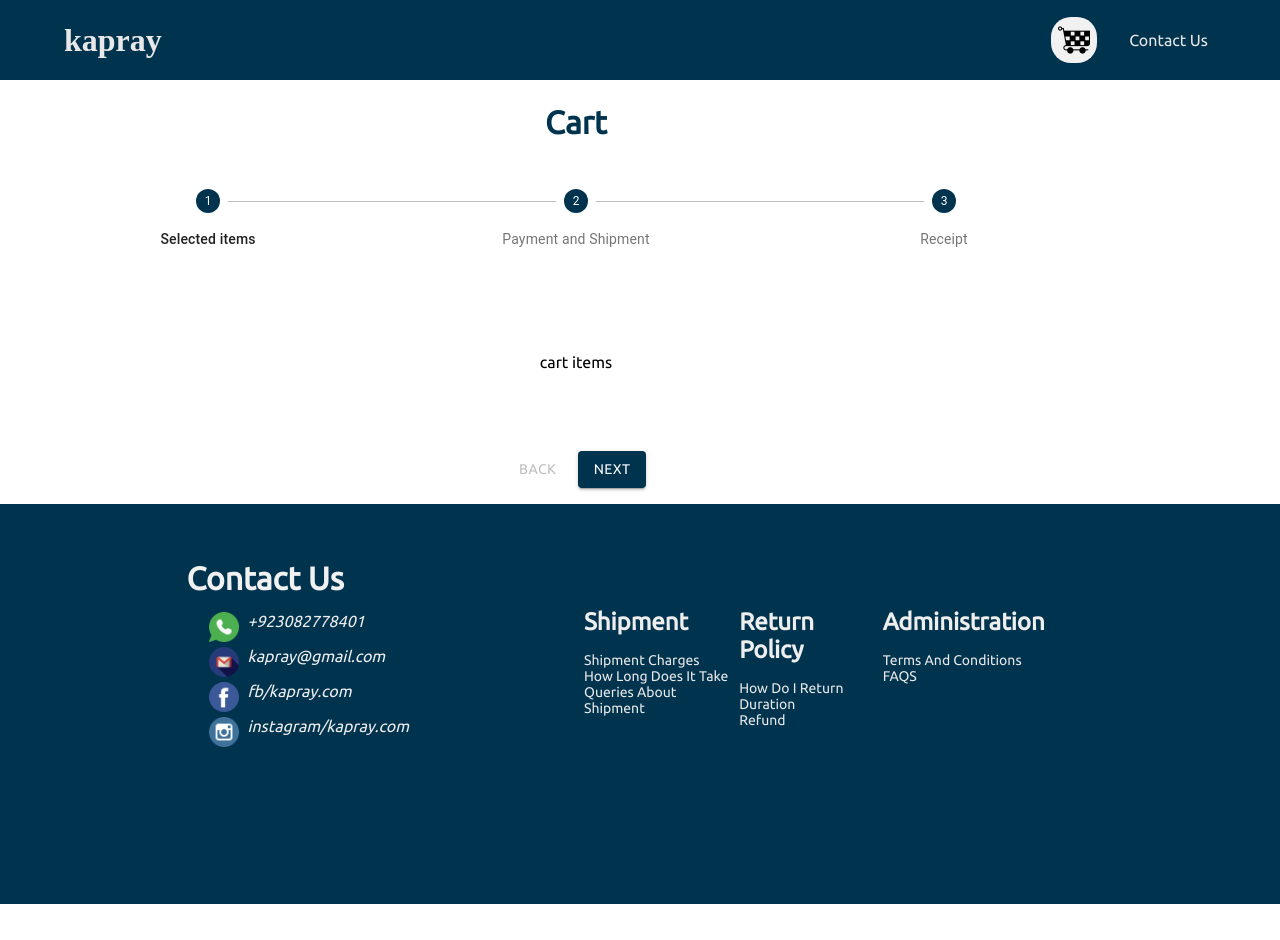
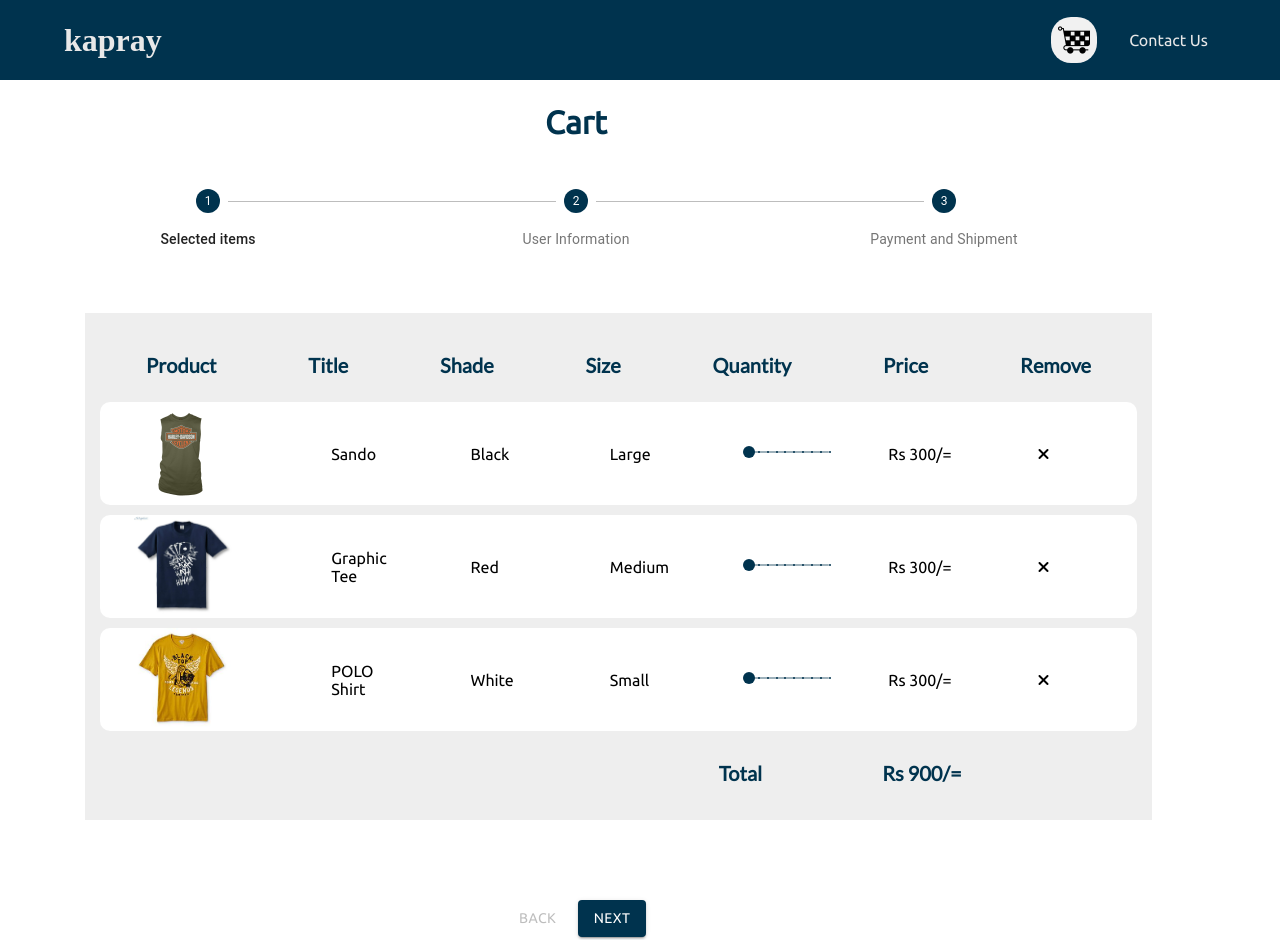
Before and after one commit to abdulbasit892/Merchandise, a React app: page /cart in a window 1280 px wide. Shown: the top 940 px of the page. Before the commit the page ends 904 px from the top, so only its background shows below. Built offline with nearby package versions, Linux system fonts and the light colour scheme; a web font is replaced by a local one.

Commit message:
cart item with styling

```diff
--- a/public/index.html
+++ b/public/index.html
@@ -8,6 +8,11 @@
       href="https://fonts.googleapis.com/css?family=Literata|Barriecito|Ubuntu&display=swap"
       rel="stylesheet"
     />
+    <link
+      href="https://fonts.googleapis.com/css?family=Lato&display=swap"
+      rel="stylesheet"
+    />
+
     <title>Kapray</title>
   </head>
   <body>
--- a/src/Components/cart/cart.js
+++ b/src/Components/cart/cart.js
@@ -5,7 +5,7 @@ import Step from "@material-ui/core/Step";
 import StepLabel from "@material-ui/core/StepLabel";
 import Button from "@material-ui/core/Button";
 
-import Receipt from "./cartSteppers/receipt";
+import UserInformation from "./cartSteppers/userInformation";
 import Payment from "./cartSteppers/payment";
 import CartItems from "./cartSteppers/cartItems";
 
@@ -19,10 +19,6 @@ const useStyles = makeStyles(theme => ({
   },
   backButton: {
     marginRight: theme.spacing(1)
-  },
-  instructions: {
-    width: "fit-content",
-    margin: "10vh auto"
   },
   CartHeader: {
     width: "fit-content",
@@ -42,17 +38,17 @@ const useStyles = makeStyles(theme => ({
 }));
 
 function getSteps() {
-  return ["Selected items", "Payment and Shipment", "Receipt"];
+  return ["Selected items", "User Information", "Payment and Shipment"];
 }
 
-function getStepContent(stepIndex) {
+function getStepContent(stepIndex, data) {
   switch (stepIndex) {
     case 0:
-      return <CartItems />;
+      return <CartItems data={data} />;
     case 1:
+      return <UserInformation />;
+    case 2:
       return <Payment />;
-    case 2:
-      return <Receipt />;
     default:
       return "Uknown stepIndex";
   }
@@ -63,7 +59,7 @@ export default function Cart(props) {
   const [activeStep, setActiveStep] = React.useState(0);
   const steps = getSteps();
 
-  function handleNext(props) {
+  function handleNext() {
     setActiveStep(prevActiveStep => prevActiveStep + 1);
   }
 
@@ -90,7 +86,7 @@ export default function Cart(props) {
           ) : (
             <div>
               <div className={classes.instructions}>
-                {getStepContent(activeStep)}
+                {getStepContent(activeStep, props.data)}
               </div>
               <div className={classes.buttonContainer}>
                 <Button
--- /dev/null
+++ b/src/Components/cart/cartSteppers/cartItemDescription.js
@@ -0,0 +1,119 @@
+import React from "react";
+import image from "../../../images/image4.jpg";
+import image2 from "../../../images/image2.png";
+import image3 from "../../../images/image3.jpeg";
+import Slider from "@material-ui/core/Slider";
+
+function valuetext(value) {
+  return `${value}°C`;
+}
+const CartItemDescription = props => {
+  if (props.index === 0) {
+    return (
+      <div className="CartItemDescription">
+        <div>
+          <img src={image} alt="" />
+        </div>
+        <div>
+          <p>Sando</p>
+        </div>
+        <div>
+          <p>Black</p>
+        </div>
+        <div>
+          <p>Large</p>
+        </div>
+        <div className="CartItemSlider">
+          <Slider
+            defaultValue={1}
+            getAriaValueText={valuetext}
+            aria-labelledby="discrete-slider"
+            valueLabelDisplay="auto"
+            step={1}
+            marks
+            min={1}
+            max={10}
+          />
+        </div>
+        <div>Rs 300/=</div>
+        <div className="CardDescriptionIcon">
+          <a>
+            <i class="fas fa-times" />
+          </a>
+        </div>
+      </div>
+    );
+  } else if (props.index === 1) {
+    return (
+      <div className="CartItemDescription">
+        <div>
+          <img src={image2} alt="" />
+        </div>
+        <div>
+          <p>Graphic Tee</p>
+        </div>
+        <div>
+          <p>Red</p>
+        </div>
+        <div>
+          <p>Medium</p>
+        </div>
+        <div className="CartItemSlider">
+          <Slider
+            defaultValue={1}
+            getAriaValueText={valuetext}
+            aria-labelledby="discrete-slider"
+            valueLabelDisplay="auto"
+            step={1}
+            marks
+            min={1}
+            max={10}
+          />
+        </div>
+        <div>Rs 300/=</div>
+        <div className="CardDescriptionIcon">
+          <a>
+            <i class="fas fa-times" />
+          </a>
+        </div>
+      </div>
+    );
+  } else {
+    return (
+      <div className="CartItemDescription">
+        <div>
+          <img src={image3} alt="" />
+        </div>
+        <div>
+          <p>POLO Shirt</p>
+        </div>
+        <div>
+          <p>White</p>
+        </div>
+        <div>
+          <p>Small</p>
+        </div>
+        <div className="CartItemSlider">
+          <Slider
+            defaultValue={1}
+            getAriaValueText={valuetext}
+            aria-labelledby="discrete-slider"
+            valueLabelDisplay="auto"
+            step={1}
+            marks
+            min={1}
+            max={10}
+          />
+        </div>
+        <div>Rs 300/=</div>
+        <div className="CardDescriptionIcon">
+          <a>
+            <i class="fas fa-times" />
+          </a>
+        </div>
+      </div>
+    );
+  }
+};
+
+export default CartItemDescription;
--- a/src/Components/cart/cartSteppers/cartItems.js
+++ b/src/Components/cart/cartSteppers/cartItems.js
@@ -1,6 +1,30 @@
 import React from "react";
+import CartItemDescription from "./cartItemDescription";
 
-const CartItems = () => {
-  return <div>cart items</div>;
+const CartItems = props => {
+  return (
+    <div className="CartItems">
+      <div className="CartItemsHeader">
+        <ul>
+          <li>Product</li>
+          <li>Title</li>
+          <li>Shade</li>
+          <li>Size</li>
+          <li>Quantity</li>
+          <li>Price</li>
+          <li>Remove</li>
+        </ul>
+      </div>
+      <div className="CartItemsContainer">
+        {props.data.map((prop, index) => {
+          return <CartItemDescription key={index} data={prop} index={index} />;
+        })}
+      </div>
+      <div className="CartItemsFooter">
+        <h4>Total</h4>
+        <h4>Rs 900/=</h4>
+      </div>
+    </div>
+  );
 };
 export default CartItems;
--- a/src/Components/cart/cartSteppers/receipt.js
+++ /dev/null
@@ -1,6 +0,0 @@
-import React from "react";
-
-const Receipt = () => {
-  return <div>thing</div>;
-};
-export default Receipt;
--- /dev/null
+++ b/src/Components/cart/cartSteppers/userInformation.js
@@ -0,0 +1,6 @@
+import React from "react";
+
+const UserInformation = () => {
+  return <div>thing</div>;
+};
+export default UserInformation;
--- a/src/Containers/Homepage/homePage.css
+++ b/src/Containers/Homepage/homePage.css
@@ -124,3 +124,76 @@
 .stepper_text > span > svg > path {
   color: #00334e;
 }
+/*                          cart items */
+.CartItems {
+  width: 90%;
+  margin: 5vh 0 10vh auto;
+  background: #eeeeee;
+  padding: 15px;
+}
+.CartItemsHeader > ul {
+  display: flex;
+  list-style: none;
+  justify-content: space-around;
+}
+
+.CartItemsHeader > ul > li {
+  margin: 25px 10px;
+  color: #00334e;
+  font-weight: bold;
+  font-size: 20px;
+  font-family: "Lato", sans-serif;
+}
+.CartItemDescription {
+  display: flex;
+  background: #fff;
+  border-radius: 10px;
+  width: 96%;
+  margin-bottom: 10px;
+  justify-content: space-around;
+  padding-left: 4%;
+}
+.CartItemDescription > div > img {
+  width: 100px;
+  height: 100px;
+  border-radius: 10px;
+  position: relative;
+  right: 40px;
+}
+.CartItemDescription > div {
+  margin: auto 3%;
+  width: 14%;
+}
+.CartItemSlider {
+  width: 100px;
+}
+
+.CardDescriptionIcon {
+  width: 50px;
+}
+.CardDescriptionIcon > a {
+  padding: 5px 10px;
+  border-radius: 20px;
+}
+.CardDescriptionIcon > a:hover {
+  background: red;
+  color: white;
+}
+.MuiSlider-root {
+  color: #00334e !important;
+}
+
+.CartItemsFooter {
+  display: flex;
+  width: fit-content;
+  margin-right: 15%;
+  margin-left: auto;
+  padding: 20px;
+}
+.CartItemsFooter > h4 {
+  margin-left: 120px;
+  color: #00334e;
+  font-weight: bold;
+  font-size: 20px;
+  font-family: "Lato", sans-serif;
+}
--- a/src/Containers/Homepage/homePage.js
+++ b/src/Containers/Homepage/homePage.js
@@ -25,7 +25,7 @@ class HomePage extends Component {
       "hello",
       "world"
     ],
-    cart: ["hello", "world", "how"]
+    cart: ["hello", "hello", "hello"]
   };
   onCardClick = () => {
     console.log("hello");
```
Also changed, not shown: src/images/image6.jpg (added).
